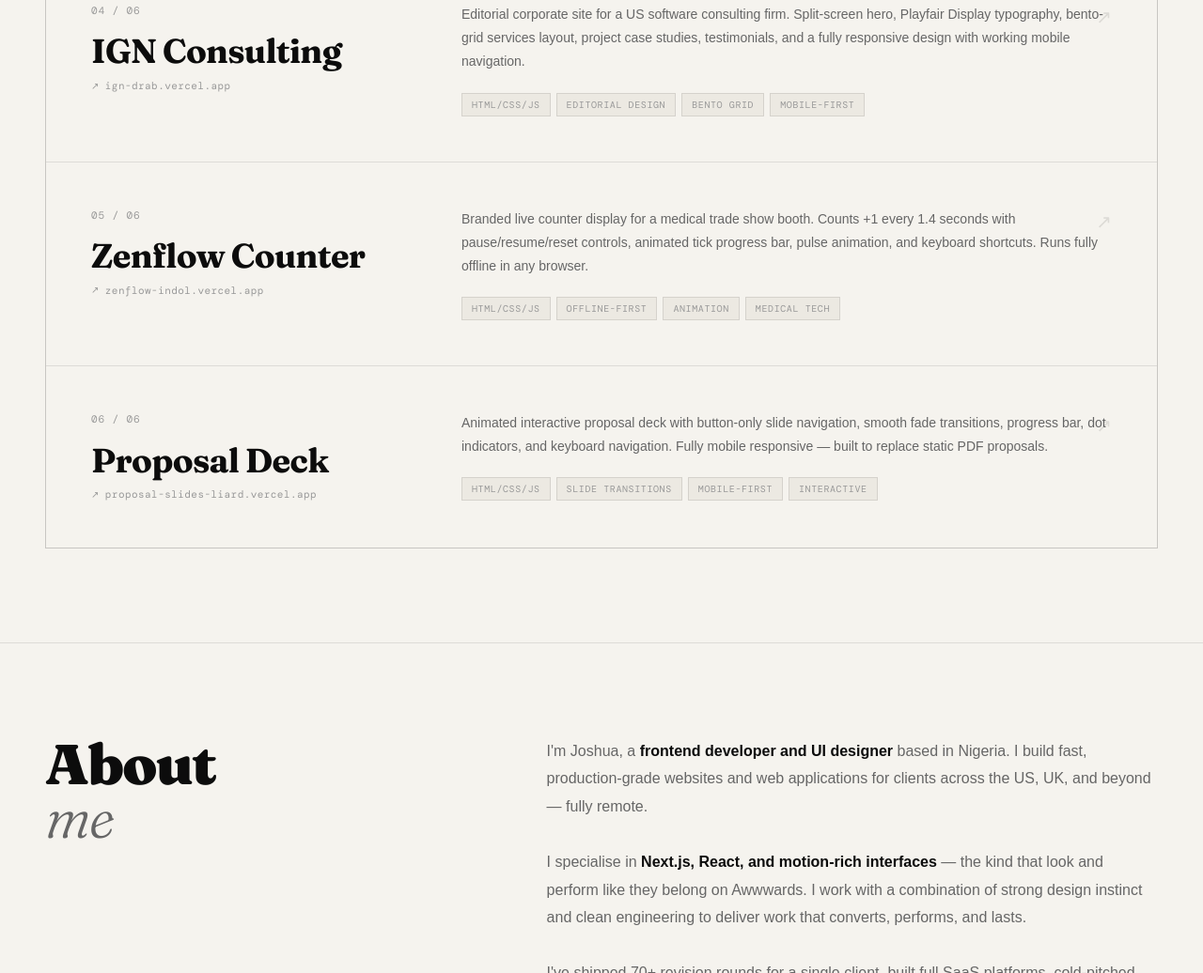
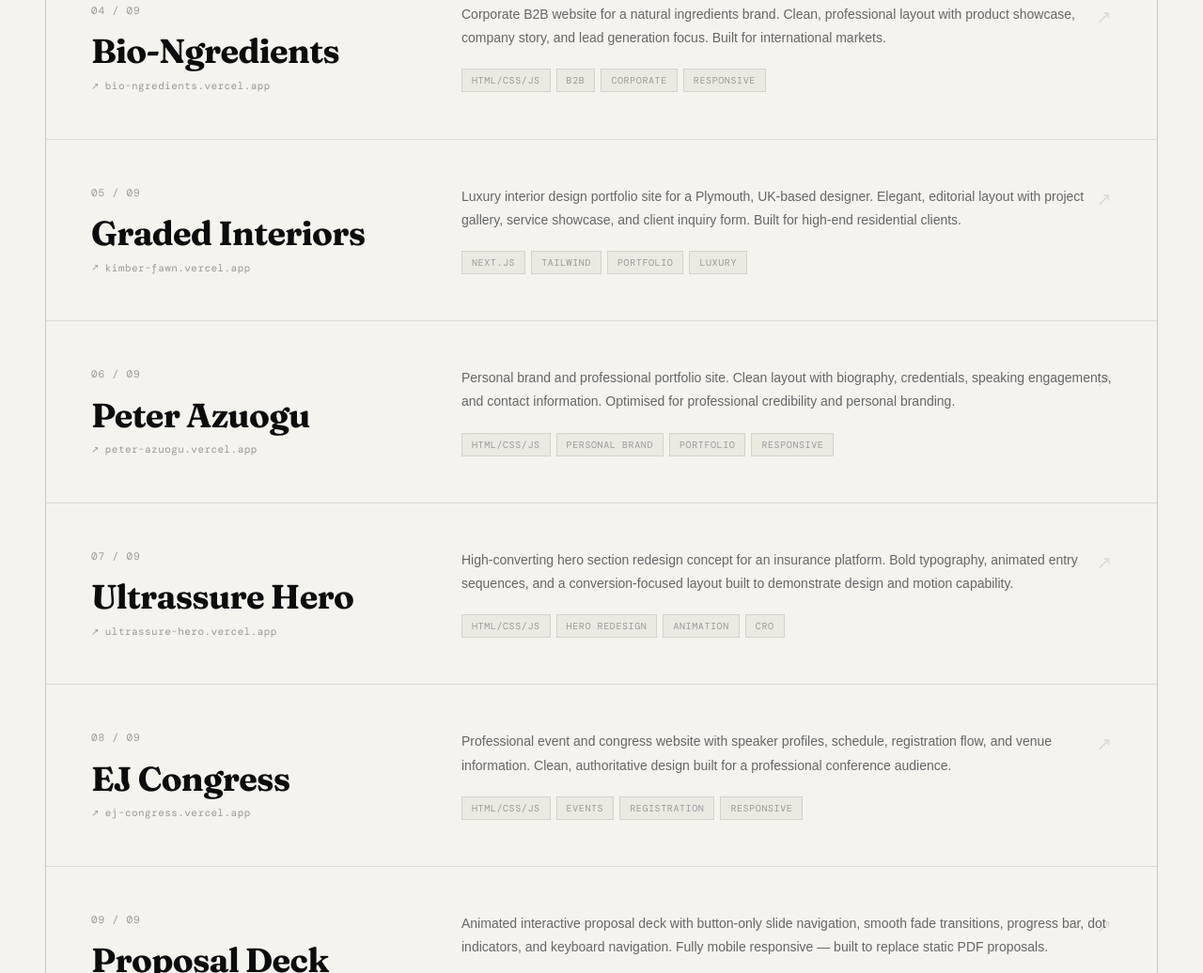
Before and after one commit to cyberrar-kia/portfolio, a plain HTML site: page index.html in a window 1280 px wide. Shown: the part 1764-2800 px from the top of the page at 94% size. Drawn offline with nearby package versions, Linux system fonts and the light colour scheme; a web font is replaced by a local one.

Commit message:
Update projects — remove IGN/Zenflow, add 5 new sites

```diff
--- a/index.html
+++ b/index.html
@@ -444,7 +444,7 @@
 
     <a class="pc rv" href="https://fasttrackliteracy.com" target="_blank" rel="noopener">
       <div>
-        <div class="pc-num">01 / 06</div>
+        <div class="pc-num">01 / 09</div>
         <div class="pc-name">FastTrack Literacy™</div>
         <div class="pc-url">fasttrackliteracy.com</div>
       </div>
@@ -461,7 +461,7 @@
 
     <a class="pc rv d1" href="https://the-dock-ashen.vercel.app" target="_blank" rel="noopener">
       <div>
-        <div class="pc-num">02 / 06</div>
+        <div class="pc-num">02 / 09</div>
         <div class="pc-name">The Dock Plymouth</div>
         <div class="pc-url">the-dock-ashen.vercel.app</div>
       </div>
@@ -477,7 +477,7 @@
 
     <a class="pc rv d2" href="https://discryptic-demo.vercel.app/premium.html" target="_blank" rel="noopener">
       <div>
-        <div class="pc-num">03 / 06</div>
+        <div class="pc-num">03 / 09</div>
         <div class="pc-name">Discryptic</div>
         <div class="pc-url">discryptic-demo.vercel.app</div>
       </div>
@@ -491,41 +491,91 @@
       <div class="pc-arrow">↗</div>
     </a>
 
-    <a class="pc rv d1" href="https://ign-drab.vercel.app" target="_blank" rel="noopener">
+    <a class="pc rv d1" href="https://bio-ngredients.vercel.app/" target="_blank" rel="noopener">
       <div>
-        <div class="pc-num">04 / 06</div>
-        <div class="pc-name">IGN Consulting</div>
-        <div class="pc-url">ign-drab.vercel.app</div>
+        <div class="pc-num">04 / 09</div>
+        <div class="pc-name">Bio-Ngredients</div>
+        <div class="pc-url">bio-ngredients.vercel.app</div>
       </div>
       <div>
-        <p class="pc-desc">Editorial corporate site for a US software consulting firm. Split-screen hero, Playfair Display typography, bento-grid services layout, project case studies, testimonials, and a fully responsive design with working mobile navigation.</p>
+        <p class="pc-desc">Corporate B2B website for a natural ingredients brand. Clean, professional layout with product showcase, company story, and lead generation focus. Built for international markets.</p>
         <div class="pc-tags">
-          <div class="ptag">HTML/CSS/JS</div><div class="ptag">Editorial design</div>
-          <div class="ptag">Bento grid</div><div class="ptag">Mobile-first</div>
+          <div class="ptag">HTML/CSS/JS</div><div class="ptag">B2B</div>
+          <div class="ptag">Corporate</div><div class="ptag">Responsive</div>
         </div>
       </div>
       <div class="pc-arrow">↗</div>
     </a>
 
-    <a class="pc rv d2" href="https://zenflow-indol.vercel.app" target="_blank" rel="noopener">
+    <a class="pc rv d2" href="https://kimber-fawn.vercel.app/" target="_blank" rel="noopener">
       <div>
-        <div class="pc-num">05 / 06</div>
-        <div class="pc-name">Zenflow Counter</div>
-        <div class="pc-url">zenflow-indol.vercel.app</div>
+        <div class="pc-num">05 / 09</div>
+        <div class="pc-name">Graded Interiors</div>
+        <div class="pc-url">kimber-fawn.vercel.app</div>
       </div>
       <div>
-        <p class="pc-desc">Branded live counter display for a medical trade show booth. Counts +1 every 1.4 seconds with pause/resume/reset controls, animated tick progress bar, pulse animation, and keyboard shortcuts. Runs fully offline in any browser.</p>
+        <p class="pc-desc">Luxury interior design portfolio site for a Plymouth, UK-based designer. Elegant, editorial layout with project gallery, service showcase, and client inquiry form. Built for high-end residential clients.</p>
         <div class="pc-tags">
-          <div class="ptag">HTML/CSS/JS</div><div class="ptag">Offline-first</div>
-          <div class="ptag">Animation</div><div class="ptag">Medical tech</div>
+          <div class="ptag">Next.js</div><div class="ptag">Tailwind</div>
+          <div class="ptag">Portfolio</div><div class="ptag">Luxury</div>
         </div>
       </div>
       <div class="pc-arrow">↗</div>
     </a>
 
+    <a class="pc rv d3" href="https://peter-azuogu.vercel.app/" target="_blank" rel="noopener">
+      <div>
+        <div class="pc-num">06 / 09</div>
+        <div class="pc-name">Peter Azuogu</div>
+        <div class="pc-url">peter-azuogu.vercel.app</div>
+      </div>
+      <div>
+        <p class="pc-desc">Personal brand and professional portfolio site. Clean layout with biography, credentials, speaking engagements, and contact information. Optimised for professional credibility and personal branding.</p>
+        <div class="pc-tags">
+          <div class="ptag">HTML/CSS/JS</div><div class="ptag">Personal brand</div>
+          <div class="ptag">Portfolio</div><div class="ptag">Responsive</div>
+        </div>
+      </div>
+      <div class="pc-arrow">↗</div>
+    </a>
+
+    <a class="pc rv d1" href="https://ultrassure-hero.vercel.app/" target="_blank" rel="noopener">
+      <div>
+        <div class="pc-num">07 / 09</div>
+        <div class="pc-name">Ultrassure Hero</div>
+        <div class="pc-url">ultrassure-hero.vercel.app</div>
+      </div>
+      <div>
+        <p class="pc-desc">High-converting hero section redesign concept for an insurance platform. Bold typography, animated entry sequences, and a conversion-focused layout built to demonstrate design and motion capability.</p>
+        <div class="pc-tags">
+          <div class="ptag">HTML/CSS/JS</div><div class="ptag">Hero redesign</div>
+          <div class="ptag">Animation</div><div class="ptag">CRO</div>
+        </div>
+      </div>
+      <div class="pc-arrow">↗</div>
+    </a>
+
+
+    <a class="pc rv d2" href="https://ej-congress.vercel.app/" target="_blank" rel="noopener">
+      <div>
+        <div class="pc-num">08 / 09</div>
+        <div class="pc-name">EJ Congress</div>
+        <div class="pc-url">ej-congress.vercel.app</div>
+      </div>
+      <div>
+        <p class="pc-desc">Professional event and congress website with speaker profiles, schedule, registration flow, and venue information. Clean, authoritative design built for a professional conference audience.</p>
+        <div class="pc-tags">
+          <div class="ptag">HTML/CSS/JS</div><div class="ptag">Events</div>
+          <div class="ptag">Registration</div><div class="ptag">Responsive</div>
+        </div>
+      </div>
+      <div class="pc-arrow">↗</div>
+    </a>
+
+
     <a class="pc rv d3" href="https://proposal-slides-liard.vercel.app" target="_blank" rel="noopener">
       <div>
-        <div class="pc-num">06 / 06</div>
+        <div class="pc-num">09 / 09</div>
         <div class="pc-name">Proposal Deck</div>
         <div class="pc-url">proposal-slides-liard.vercel.app</div>
       </div>
```
